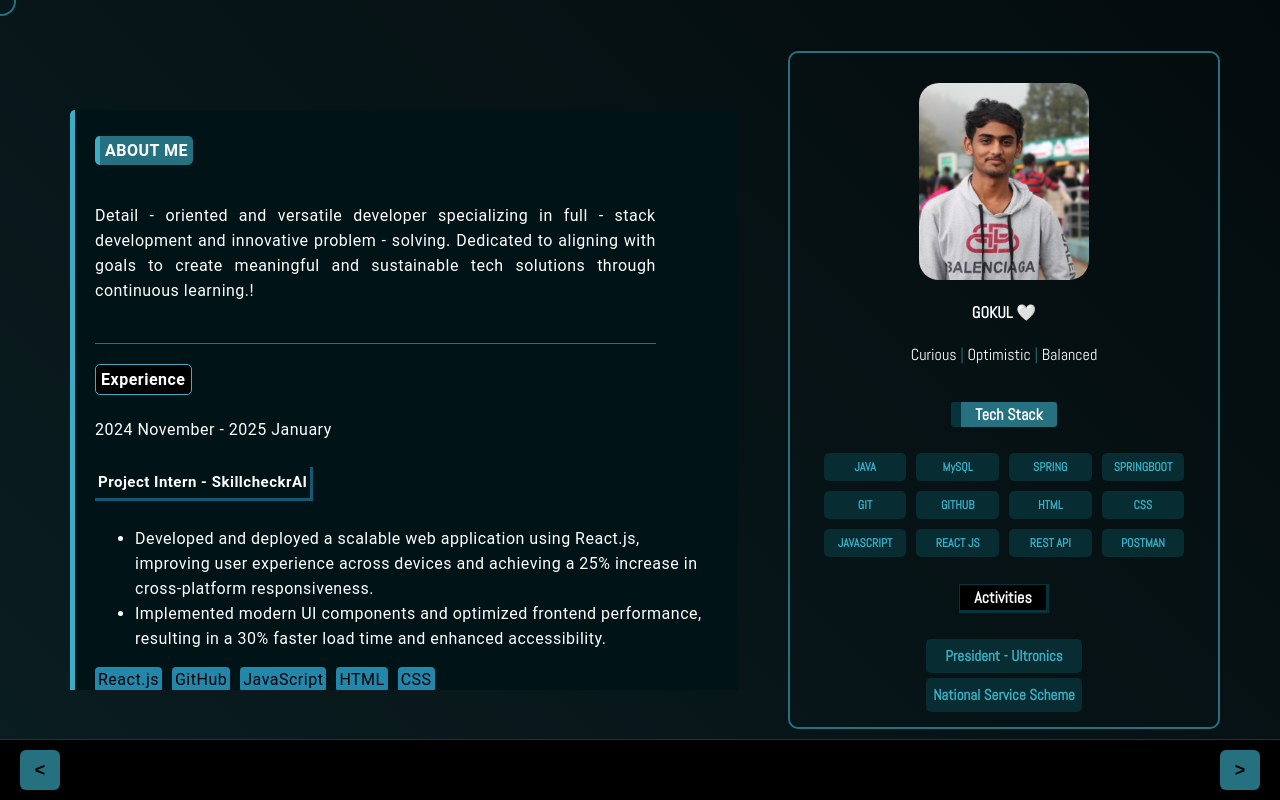
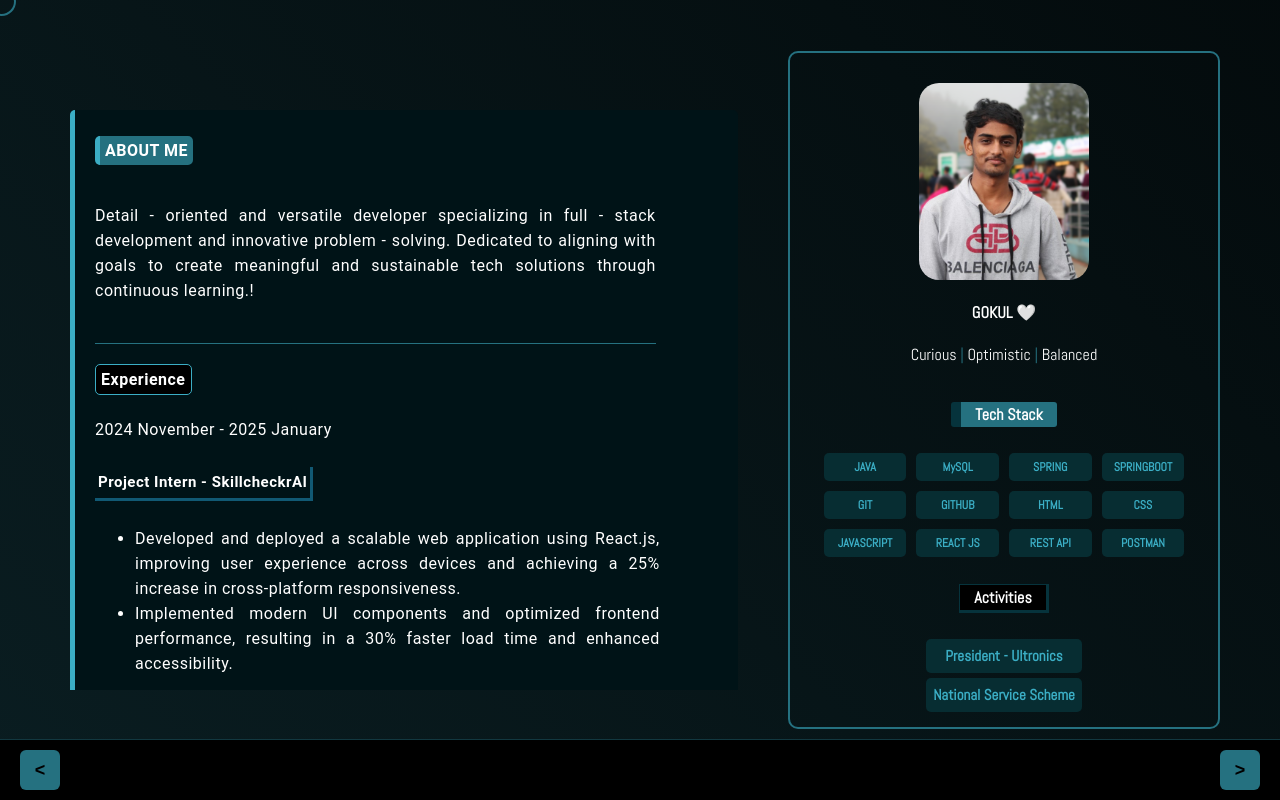
Before and after one commit to gokulnathanT/Gokul_Portfolio, a React (Create React App) app: page /About in a window 1280 px wide. Built offline with nearby package versions, Linux system fonts and the light colour scheme.

Commit message:
About content update

```diff
--- a/src/components/About/About.css
+++ b/src/components/About/About.css
@@ -55,6 +55,10 @@
   border-radius: 4px;
   padding : 3px;
   color: #000000;
+}
+.abt-l-content-bottom-exp-desc li{
+  width: 90%;
+  text-align: justify;
 }
 .abtContainer-l-content-top h4 {
   background-color: #257180;
@@ -200,10 +204,11 @@ span {
   letter-spacing: 0.5px;
   line-height: 25px;
 }
-.aboutContainer-l-content-bottom p {
+.aboutContainer-l-content-bottom p  {
   width: 90%;
   text-align: justify;
 }
+
 .aboutContainer-l h2 {
   background-color: #257180;
   width: fit-content;
```
